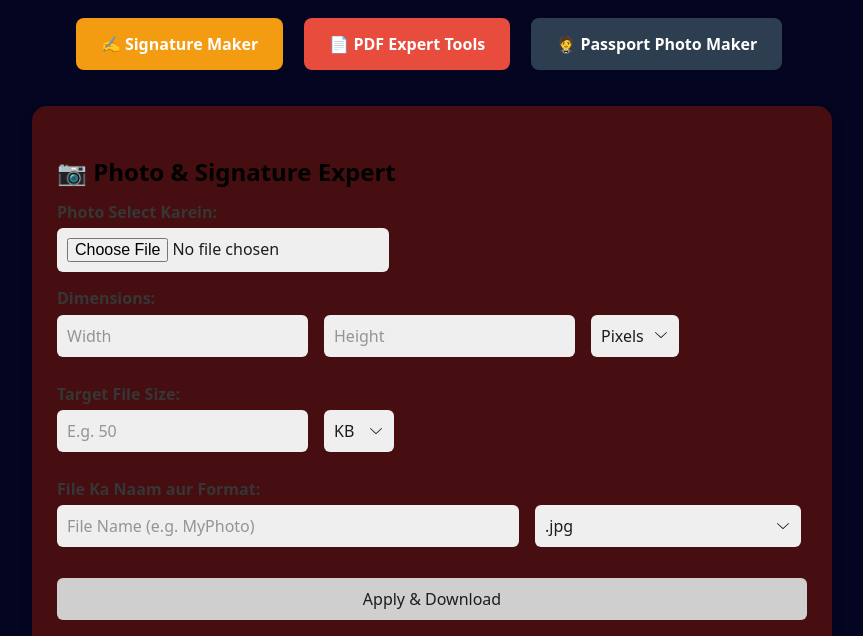
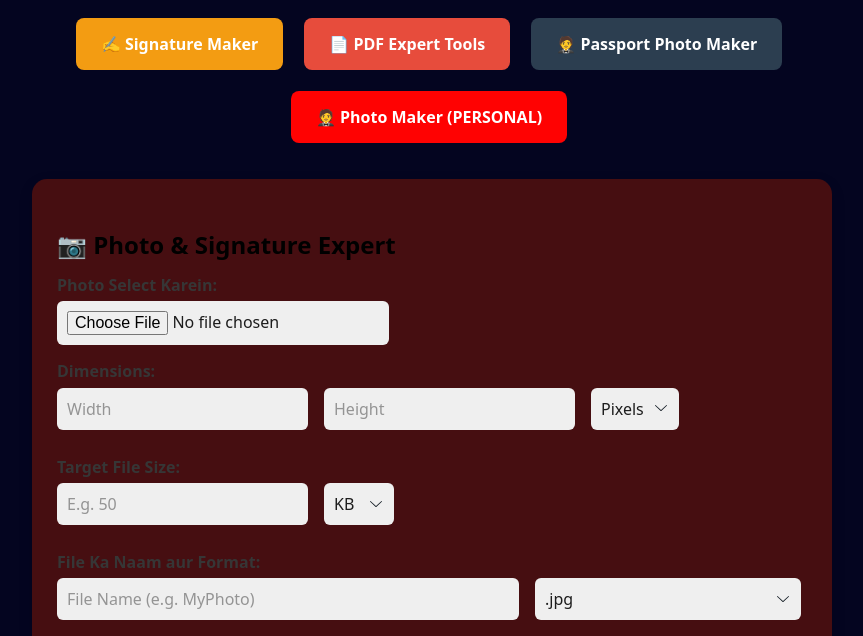
Before and after one commit to aakashraj14/freephotoresizer, a plain HTML site: page index.html in a window 1280 px wide. Shown: the part 160-796 px from the top of the page, without its empty margins (208-1071 px from the left). Drawn offline with nearby package versions, Linux system fonts and the light colour scheme.

Commit message:
index.html

```diff
--- a/index.html
+++ b/index.html
@@ -29,6 +29,7 @@
         <button class="menu-btn" onclick="showWindow('signWin')" style="background:#f39c12;">✍️ Signature Maker</button>
         <button class="menu-btn" onclick="showWindow('pdfToolsWin')" style="background:#e74c3c;">📄 PDF Expert Tools</button>
         <button class="menu-btn" onclick="location.href='passport.html'" style="background:#2c3e50; color:white;">🤵 Passport Photo Maker </button>
+        <button class="menu-btn" onclick="location.href='Dj.html'" style="background:#ff0202; color:white;">🤵  Photo Maker (PERSONAL)</button>
     </div>
 
     <div id="photoWin" class="window active">
```
